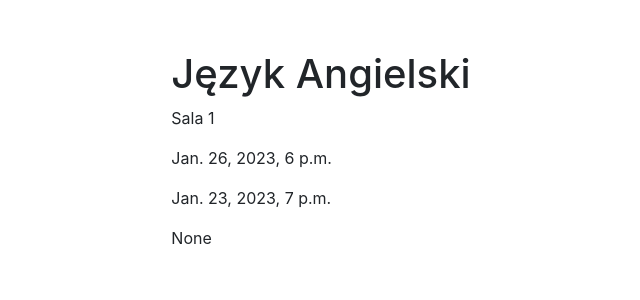
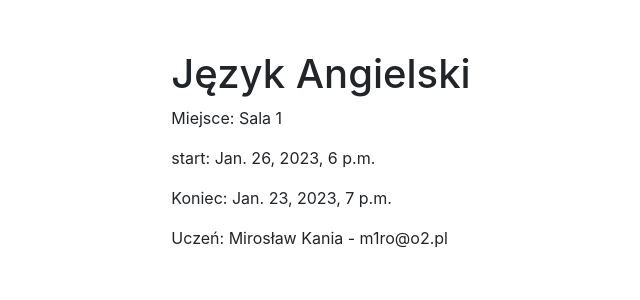
Before and after one commit to mirokan347/timetable, a Django app: page /schedule/5/ in a window 1280 px wide. Shown: the part 70-370 px from the top of the page, without its empty margins (137-777 px from the left). Run offline with Django 4.2, Linux system fonts and the light colour scheme; data comes from the database, SQL or seed files in the repository; both versions use the stored data as it was after the commit; some libraries are stand-ins or nearby versions.

Commit message:
modify template

```diff
--- a/schedule/forms.py
+++ b/schedule/forms.py
@@ -18,6 +18,6 @@ class LessonModelForm(forms.ModelForm):
 
         widgets = {
             # Use localization and bootstrap 3
-            'start_time': DateTimeWidget(attrs={'id': "yourdatetimeid"}, usel10n=True, bootstrap_version=3),
-            'end_time': DateTimeWidget(attrs={'id': "yourdatetimeid"}, usel10n=True, bootstrap_version=3)
+            'start_time': DateTimeWidget(attrs={'id': "start_time_id"}, usel10n=True, bootstrap_version=4),
+            'end_time': DateTimeWidget(attrs={'id': "end_time_id"}, usel10n=True, bootstrap_version=4)
         }
--- a/schedule/templates/lesson/lesson_detail.html
+++ b/schedule/templates/lesson/lesson_detail.html
@@ -2,8 +2,13 @@
 
 {% block content %}
 <h1>{{ object.subject }}</h1>
-<p>{{ object.location }}</p>
-<p>{{ object.start_time }}</p>
-<p>{{ object.end_time }}</p>
-<p>{{ object.class_group }}</p>
+<p>Miejsce: {{ object.location }}</p>
+<p>start: {{ object.start_time }}</p>
+<p>Koniec: {{ object.end_time }}</p>
+{% if object.class_group %}
+    <p>Grupa: {{ object.class_group }}</p>
+{% endif %}
+{% if object.pupil %}
+    <p>Uczeń: {{ object.pupil }}</p>
+{% endif %}
 {% endblock %}
--- a/schedule/views.py
+++ b/schedule/views.py
@@ -15,27 +15,20 @@ from .models import Lesson
 class LessonCreateView(CreateView):
     template_name = 'lesson/lesson_create.html'
     form_class = LessonModelForm
-    queryset = Lesson.objects.all()  # <blog>/<modelname>_list.html
-
-    # success_url = '/'
+    queryset = Lesson.objects.all()
 
     def form_valid(self, form):
         print(form.cleaned_data)
         return super().form_valid(form)
 
-    # def get_success_url(self):
-    #    return '/'
-
 
 class LessonListView(ListView):
     template_name = 'lesson/lesson_list.html'
-    queryset = Lesson.objects.all()  # <blog>/<modelname>_list.html
+    queryset = Lesson.objects.all()
 
 
 class LessonDetailView(DetailView):
     template_name = 'lesson/lesson_detail.html'
-
-    # queryset = Article.objects.all()
 
     def get_object(self):
         id_ = self.kwargs.get("id")
@@ -43,7 +36,6 @@ class LessonDetailView(DetailView):
 
     def get_context_data(self, **kwargs):
         context = super().get_context_data(**kwargs)
-        # context['now'] = timezone.now()
         return context
 
 class LessonUpdateView(UpdateView):
```
Also changed, not shown: schedule/templates/lesson/lesson_list.html (+3 -5 lines), db.sqlite3.
